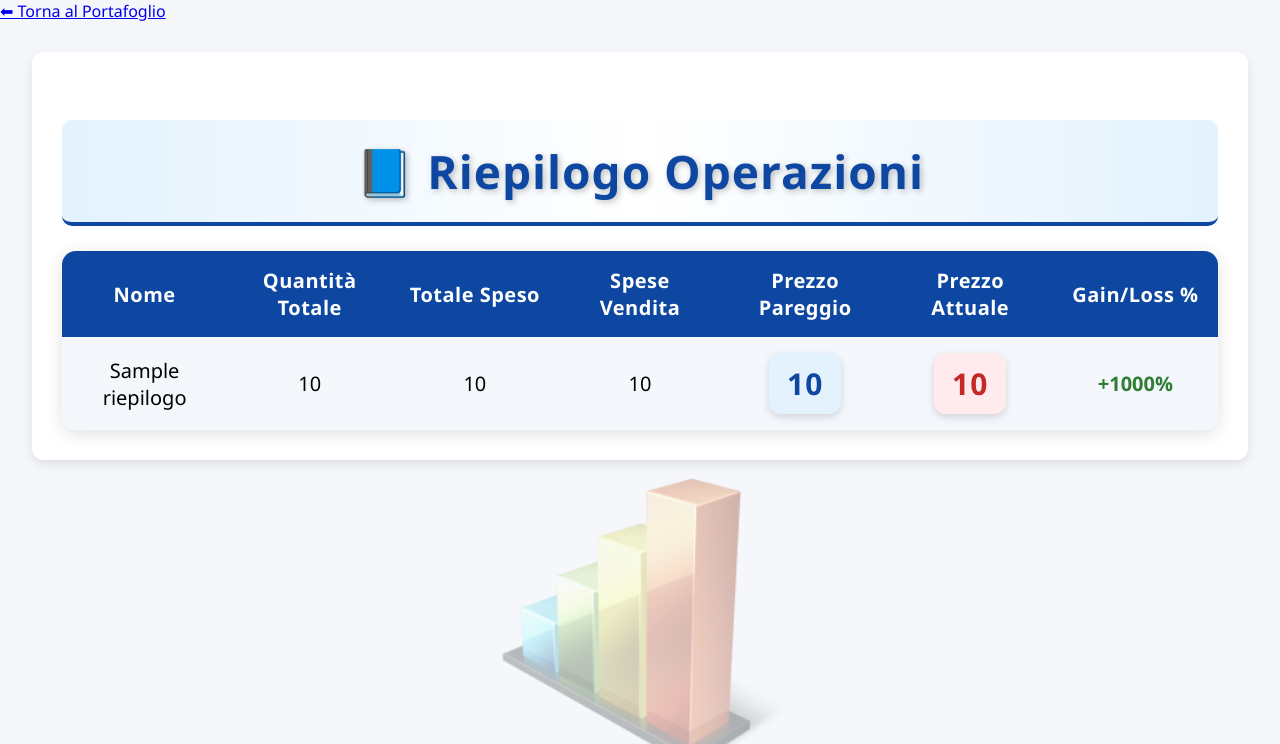
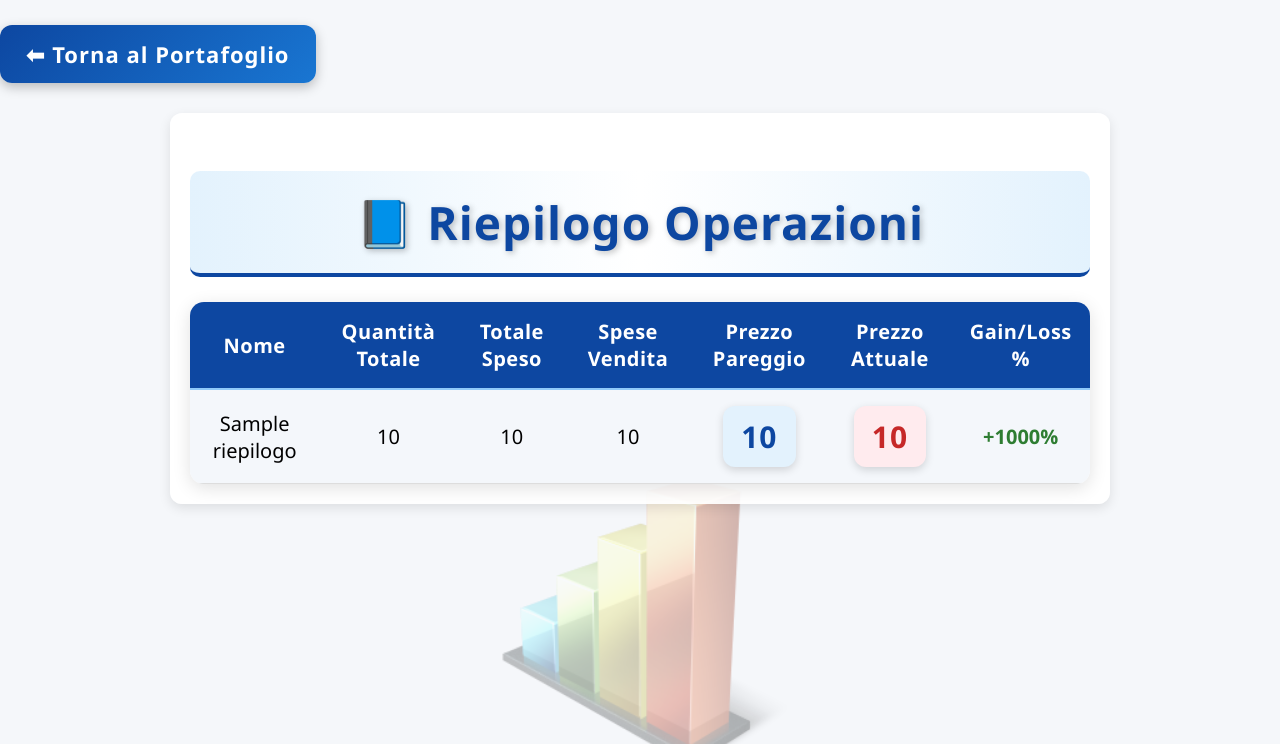
Before and after one commit to emiliomaj60-lang/portfolio_alerts, a Flask app: template src/templates/riepilogo_operazioni.html in a window 1280 px wide. Shown: the top 744 px of the page. Run offline with Flask 3, Linux system fonts and the light colour scheme; the template is opened without the code that fills it: most values are stand-ins (such as "Sample title", 1, 10 or a date in 2020).

Commit message:
Add files via upload

```diff
--- a/src/static/style.css
+++ b/src/static/style.css
@@ -6,25 +6,6 @@ body {
     background: #f5f7fa;
     margin: 0;
     padding: 0;
-    position: relative;
-    z-index: 0;
-}
-
-/* Filigrana */
-body::after {
-    content: "";
-    position: fixed;
-    bottom: 20px;
-    left: 50%;
-    transform: translateX(-50%);
-    width: 320px;
-    height: 320px;
-    background-image: url("/static/icons/icon-192.png");
-    background-size: contain;
-    background-repeat: no-repeat;
-    opacity: 0.35;
-    pointer-events: none;
-    z-index: -1;
 }
 
 header {
@@ -36,28 +17,281 @@ header {
     letter-spacing: 1px;
 }
 
-/* ----------------------------------------------------
-   CONTAINER CENTRATO E LARGO
----------------------------------------------------- */
 .container {
-    width: 95%;
-    max-width: 1400px;     /* 🔥 più largo */
-    margin: 30px auto;     /* 🔥 centrato */
-    background: rgba(255, 255, 255, 0.92);
-    padding: 30px;
+    width: 90%;
+    max-width: 900px;
+    margin: 30px auto;
+    background: rgba(255, 255, 255, 0.92); /* TRASPARENZA LEGGERA */
+    padding: 20px;
     border-radius: 12px;
     box-shadow: 0 4px 12px rgba(0,0,0,0.1);
-    box-sizing: border-box;
-}
-
-/* Wrapper per evitare overflow */
-.table-wrapper {
-    width: 100%;
-    overflow-x: auto;
 }
 
 /* ----------------------------------------------------
-   TABELLA PREMIUM
+   TABELLA (+20% righe)
+---------------------------------------------------- */
+table {
+    width: 100%;
+    border-collapse: collapse;
+    font-size: 19px;
+}
+
+th {
+    background: #e3f2fd;
+    padding: 15px;
+    text-align: left;
+    border-bottom: 2px solid #90caf9;
+    font-size: 20px;
+}
+
+td {
+    padding: 14px;
+    border-bottom: 1px solid #ddd;
+    font-size: 19px;
+}
+
+tr:hover {
+    background: #f1f8ff;
+}
+
+/* ----------------------------------------------------
+   COLORI GAIN / LOSS
+---------------------------------------------------- */
+.gain {
+    color: #2e7d32;
+    font-weight: bold;
+}
+
+.loss {
+    color: #c62828;
+    font-weight: bold;
+}
+
+/* ----------------------------------------------------
+   BOTTONI (+50% Aggiorna Tutti)
+---------------------------------------------------- */
+.update-container {
+    text-align: center;
+    margin-top: 25px;
+}
+
+.refresh-all-btn {
+    padding: 18px 30px;
+    background: #1e88e5;
+    color: white;
+    border: none;
+    border-radius: 10px;
+    cursor: pointer;
+    font-size: 27px;
+    font-weight: bold;
+    transition: background 0.2s ease;
+}
+
+.refresh-all-btn:hover {
+    background: #1565c0;
+}
+
+.refresh-all-btn:active {
+    background: #0d47a1;
+}
+
+/* Bottone grande "Torna al Portafoglio" */
+.back-btn {
+    display: inline-block;
+    padding: 18px 32px;
+    background: #1e88e5;
+    color: white;
+    font-size: 28px;
+    font-weight: bold;
+    border-radius: 12px;
+    text-decoration: none;
+    transition: background 0.2s ease;
+    margin-top: 30px;
+}
+
+.back-btn:hover {
+    background: #1565c0;
+}
+
+.back-btn:active {
+    background: #0d47a1;
+}
+
+/* ----------------------------------------------------
+   BADGE STATO AGGIORNAMENTO (+50%)
+---------------------------------------------------- */
+.update-warning {
+    text-align: center;
+    font-size: 30px;
+    color: #c62828;
+    margin-bottom: 10px;
+    font-weight: bold;
+}
+
+.update-success {
+    text-align: center;
+    font-size: 30px;
+    color: #2e7d32;
+    margin-bottom: 10px;
+    font-weight: bold;
+    opacity: 0;
+    animation: fadeIn 0.8s forwards;
+}
+
+/* ----------------------------------------------------
+   ULTIMO AGGIORNAMENTO (+50%)
+---------------------------------------------------- */
+.last-update {
+    font-size: 30px;
+    text-align: center;
+    margin: 20px 0;
+}
+
+/* Badge animato (fade-in) */
+@keyframes fadeIn {
+    from { opacity: 0; }
+    to { opacity: 1; }
+}
+
+/* ----------------------------------------------------
+   FILIGRANA ICONA SULLO SFONDO (PAGINA PRINCIPALE)
+---------------------------------------------------- */
+body::after {
+    content: "";
+    position: fixed;
+    bottom: 30px;
+    right: 30px;
+    width: 220px;
+    height: 220px;
+    background-image: url("/static/icons/icon-192.png");
+    background-size: contain;
+    background-repeat: no-repeat;
+    opacity: 0.06;
+    pointer-events: none;
+    z-index: 5;
+}
+/* ----------------------------------------------------
+   FILIGRANA ICONA SULLO SFONDO (IN BASSO)
+---------------------------------------------------- */
+body {
+    position: relative;
+    z-index: 0;
+}
+
+body::after {
+    content: "";
+    position: fixed;
+    bottom: 20px;      /* FILIGRANA IN BASSO */
+    left: 50%;         /* CENTRATA ORIZZONTALMENTE */
+    transform: translateX(-50%);
+    width: 320px;
+    height: 320px;
+    background-image: url("/static/icons/icon-192.png");
+    background-size: contain;
+    background-repeat: no-repeat;
+    opacity: 0.35;     /* TRASPARENZA */
+    pointer-events: none;
+    z-index: -1;       /* DIETRO AL CONTENUTO, DAVANTI ALLO SFONDO */
+}
+/* ----------------------------------------------------
+   BOTTONE RIEPILOGO
+---------------------------------------------------- */
+.btn-riepilogo {
+    padding: 14px 22px;
+    background: #388e3c;
+    color: white;
+    border-radius: 10px;
+    text-decoration: none;
+    font-size: 20px;
+    font-weight: bold;
+}
+/* ----------------------------------------------------
+   BOTTONE titolo-riepilogo
+---------------------------------------------------- */
+.titolo-riepilogo {
+    font-size: 46px;
+    font-weight: 900;
+    text-align: center;
+    color: #0d47a1;
+
+    /* Effetti scenografici */
+    text-shadow: 2px 2px 6px rgba(0,0,0,0.25);
+    letter-spacing: 1px;
+
+    /* Barra decorativa */
+    padding: 20px 0;
+    border-bottom: 4px solid #0d47a1;
+
+    /* Sfondo elegante */
+    background: linear-gradient(to right, #e3f2fd, #ffffff, #e3f2fd);
+    border-radius: 10px;
+
+    /* Spazio intorno */
+    margin-bottom: 25px;
+}
+
+.pareggio-badge {
+    font-size: 34px;
+    font-weight: 900;
+    color: #0d47a1;
+    background: #e3f2fd;
+    padding: 12px 20px;
+    border-radius: 12px;
+    display: inline-block;   /* 🔥 fondamentale per far vedere il box */
+    box-shadow: 0 3px 8px rgba(0,0,0,0.15);
+    letter-spacing: 1px;
+}
+
+.header-scenografico {
+    background: linear-gradient(to right, #0a3d91, #1565c0, #1e88e5);
+    padding: 28px 0;
+    text-align: center;
+    border-radius: 0 0 18px 18px;
+    box-shadow: 0 4px 14px rgba(0,0,0,0.35);
+}
+
+.header-scenografico h1 {
+    font-size: 48px;
+    font-weight: 900;
+    color: white;
+    margin: 0;
+    letter-spacing: 2px;
+    text-shadow: 3px 3px 8px rgba(0,0,0,0.45);
+}
+.btn-back-wrapper {
+    text-align: left;
+    margin: 25px 0 10px 0;
+}
+
+.btn-back {
+    font-size: 22px;
+    padding: 14px 26px;
+    background: linear-gradient(135deg, #0d47a1, #1976d2);
+    color: white;
+    border-radius: 12px;
+    text-decoration: none;
+    font-weight: 900;
+    display: inline-block;
+    box-shadow: 0 4px 12px rgba(0,0,0,0.25);
+    letter-spacing: 1px;
+    transition: 0.2s ease-in-out;
+}
+
+.btn-back:hover {
+    transform: scale(1.05);
+    background: linear-gradient(135deg, #1565c0, #1e88e5);
+}
+.prezzo-attuale {
+    font-size: 26px;
+    font-weight: 900;
+    color: #0d47a1;
+    display: inline-block;
+    padding: 4px 10px;
+    border-radius: 8px;
+    background: #e3f2fd;
+}
+/* ----------------------------------------------------
+   TABELLA RIEPILOGO (stile premium)
 ---------------------------------------------------- */
 table {
     width: 100%;
@@ -67,7 +301,6 @@ table {
     border-radius: 14px;
     overflow: hidden;
     box-shadow: 0 4px 18px rgba(0,0,0,0.12);
-    table-layout: fixed; /* 🔥 evita colonne troppo larghe */
 }
 
 th {
```
Also changed, not shown: other parts of src/static/style.css (+4 -67 lines).
